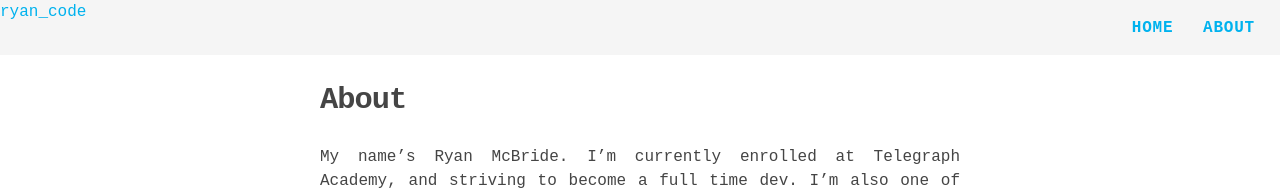
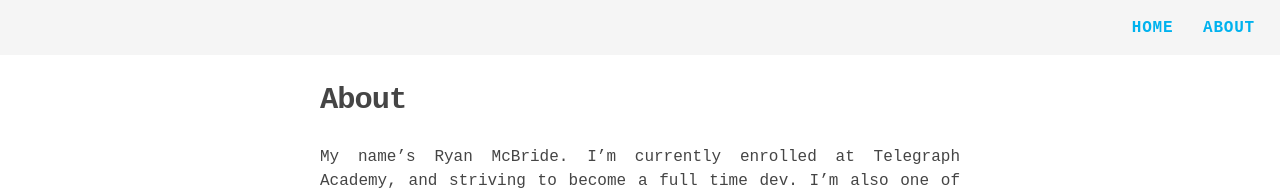
Before and after one commit to Ryan-McBride/oldblog, a Jekyll site: the page built from about.md, in a window 1280 px wide. Shown: the top 194 px of the page. Built offline with Jekyll 4.4.1, drawn with Linux system fonts in a browser that asks for light colours; nearby versions of some CDN libraries; Markdown is read by kramdown in place of the engine named in the settings.

Commit message:
Update header.html

```diff
--- a/_includes/header.html
+++ b/_includes/header.html
@@ -1,6 +1,4 @@
 <div class="site-header">
-
-    <a class="title" href="/">ryan_code</a>
 
     <nav class="site-nav">
       <a href="#" class="menu-icon">
```
